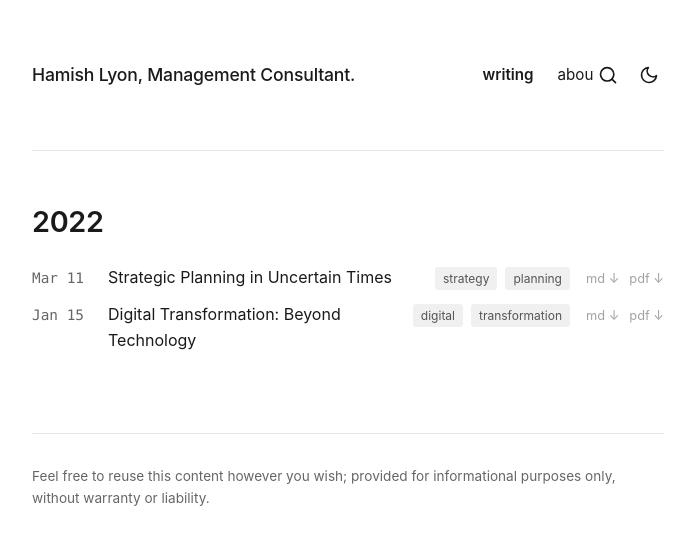
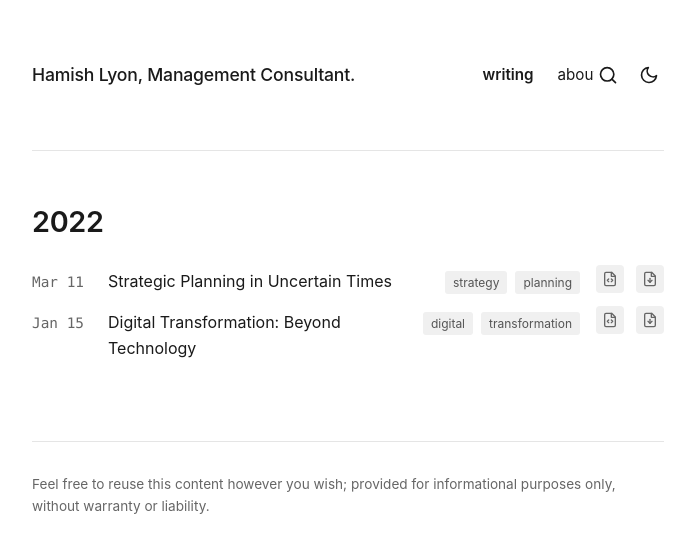
Before and after one commit to HamishFrostLyon/hamishfrostlyon.github.io, a Jekyll site: the page built from writing.html, in a window 1280 px wide. Shown: the top 553 px of the page, without its empty margins (292-987 px from the left). Built offline with Jekyll 4.4.1, drawn with Linux system fonts in a browser that asks for light colours.

Commit message:
Replace download text with proper icons

```diff
--- a/writing.html
+++ b/writing.html
@@ -8,24 +8,43 @@ permalink: /writing/
 
 <style>
     .download-links {
-        font-size: 0.8rem;
         display: inline-flex;
-        gap: 0.625rem;
-        opacity: 0.6;
-        transition: opacity 0.2s ease;
-    }
-
-    .download-links:hover {
-        opacity: 1;
+        gap: 0.75rem;
+        margin-left: auto;
     }
 
     .download-links a {
-        color: var(--text-secondary);
-        text-decoration: none;
+        display: flex;
+        align-items: center;
+        justify-content: center;
+        width: 28px;
+        height: 28px;
+        border-radius: 4px;
+        transition: all 0.2s ease;
+        background: var(--tag-bg);
     }
 
     .download-links a:hover {
-        color: var(--text-color);
+        background: var(--text-secondary);
+        transform: translateY(-1px);
+    }
+
+    .download-links a:hover svg {
+        stroke: var(--bg-color);
+    }
+
+    .download-links svg {
+        width: 16px;
+        height: 16px;
+        stroke: var(--text-secondary);
+        transition: stroke 0.2s ease;
+    }
+
+    @media (max-width: 600px) {
+        .download-links {
+            margin-left: 0;
+            margin-top: 0.5rem;
+        }
     }
 </style>
 
@@ -51,12 +70,22 @@ permalink: /writing/
                 <a href="{{ site.baseurl }}/markdown/{{ filename }}.md"
                    download
                    title="Download markdown">
-                    md ↓
+                    <svg xmlns="http://www.w3.org/2000/svg" viewBox="0 0 24 24" fill="none" stroke="currentColor" stroke-width="2" stroke-linecap="round" stroke-linejoin="round">
+                        <path d="M14.5 2H6a2 2 0 0 0-2 2v16a2 2 0 0 0 2 2h12a2 2 0 0 0 2-2V7.5L14.5 2z"></path>
+                        <polyline points="14 2 14 8 20 8"></polyline>
+                        <path d="M10 12l-2 2 2 2"></path>
+                        <path d="M14 16l2-2-2-2"></path>
+                    </svg>
                 </a>
                 <a href="{{ site.baseurl }}/pdfs/{{ filename }}.pdf"
                    download
                    title="Download PDF">
-                    pdf ↓
+                    <svg xmlns="http://www.w3.org/2000/svg" viewBox="0 0 24 24" fill="none" stroke="currentColor" stroke-width="2" stroke-linecap="round" stroke-linejoin="round">
+                        <path d="M14.5 2H6a2 2 0 0 0-2 2v16a2 2 0 0 0 2 2h12a2 2 0 0 0 2-2V7.5L14.5 2z"></path>
+                        <polyline points="14 2 14 8 20 8"></polyline>
+                        <line x1="12" y1="11" x2="12" y2="17"></line>
+                        <polyline points="9 14 12 17 15 14"></polyline>
+                    </svg>
                 </a>
             </span>
         </li>
```
Also changed, not shown: _layouts/post.html (+28 -5 lines).
